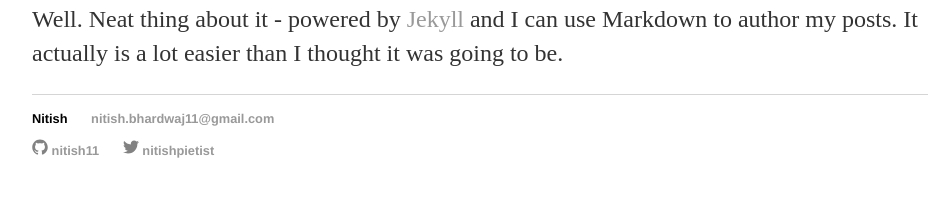
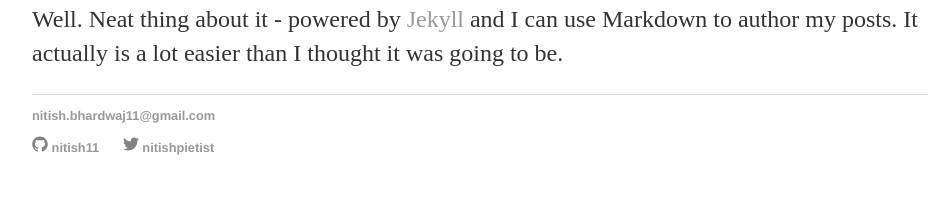
Before and after one commit to nitish11/nitish11.github.io, a Jekyll site: the page built from _posts/2017-06-24-first-blog.md, in a window 1280 px wide. Shown: the part 252-449 px from the top of the page, without its empty margins (160-1106 px from the left). Built offline with Jekyll 4.4.1, drawn with Linux system fonts in a browser that asks for light colours.

Commit message:
Edited footer

```diff
--- a/_layouts/default.html
+++ b/_layouts/default.html
@@ -33,12 +33,12 @@
 
               <div class="wrapper">
 
-                <h2 class="footer-heading"></h2>
+                <!-- <h2 class="footer-heading"></h2> -->
 
                 <div class="footer-col-wrapper">
                   <div class="footer-col footer-col-1">
                     <ul class="contact-list">
-                        <li> Nitish </li>
+                        <!-- <li> Nitish </li> -->
                         <li><a href="mailto:nitish.bhardwaj11@gmail.com">nitish.bhardwaj11@gmail.com</a></li>
 
                     </ul>
```
